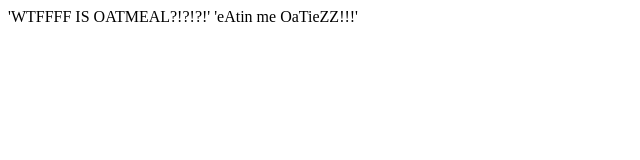
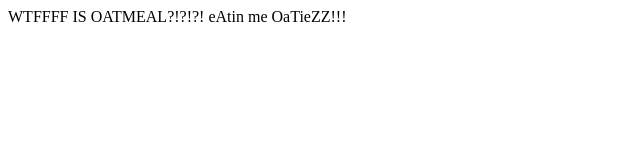
Before and after one commit to cmsmith1217/HTMLprework, a plain HTML site: page index.html in a window 1280 px wide. Shown: the full height of the page, 0-640 px from the left. Drawn offline with Linux system fonts and the light colour scheme.

Commit message:
quoteYeet

```diff
--- a/index.html
+++ b/index.html
@@ -1,10 +1,10 @@
 <!DOCTYPE html>
 <html>
     <head>
-        <title>'TITLE OF PAGE'</title>
+        <title>TITLE OF PAGE</title>
     </head>
     <body>
-        'WTFFFF IS OATMEAL?!?!?!'
-        'eAtin me OaTieZZ!!!'
+        WTFFFF IS OATMEAL?!?!?!
+        eAtin me OaTieZZ!!!
     </body>
 </html>
```
